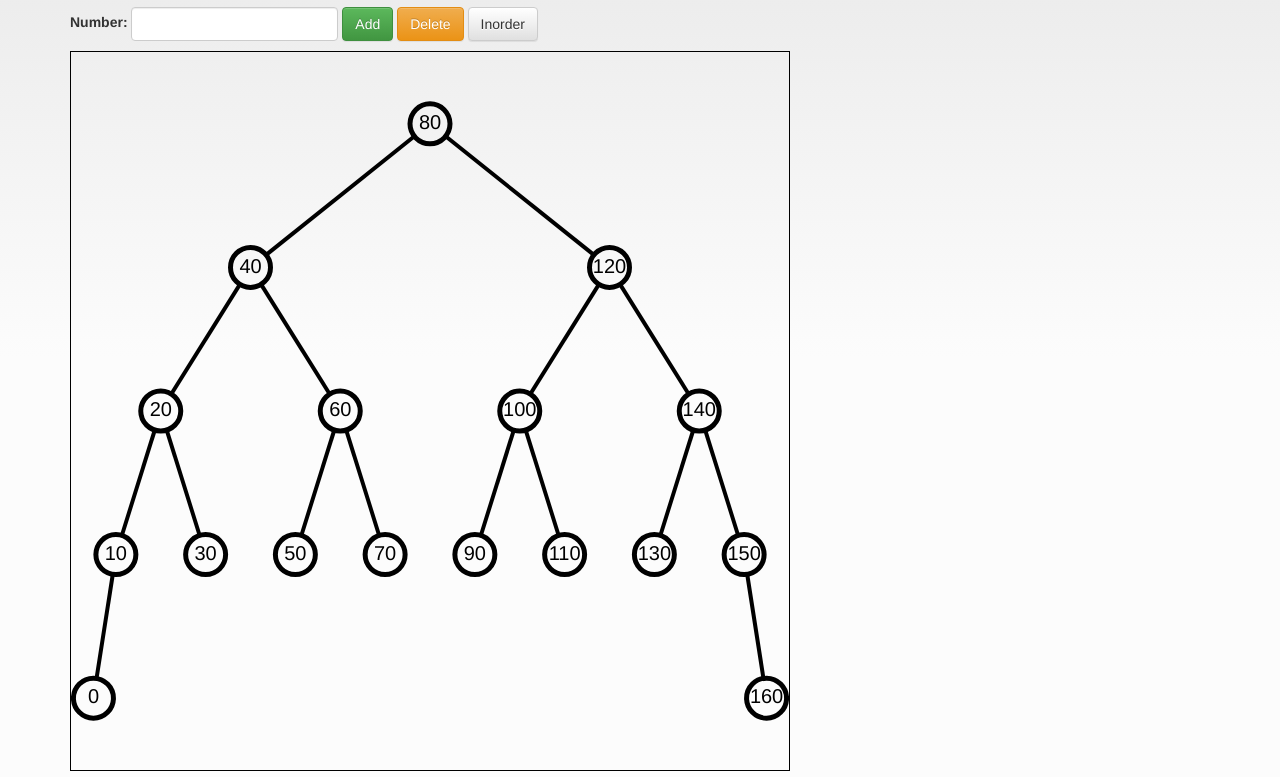
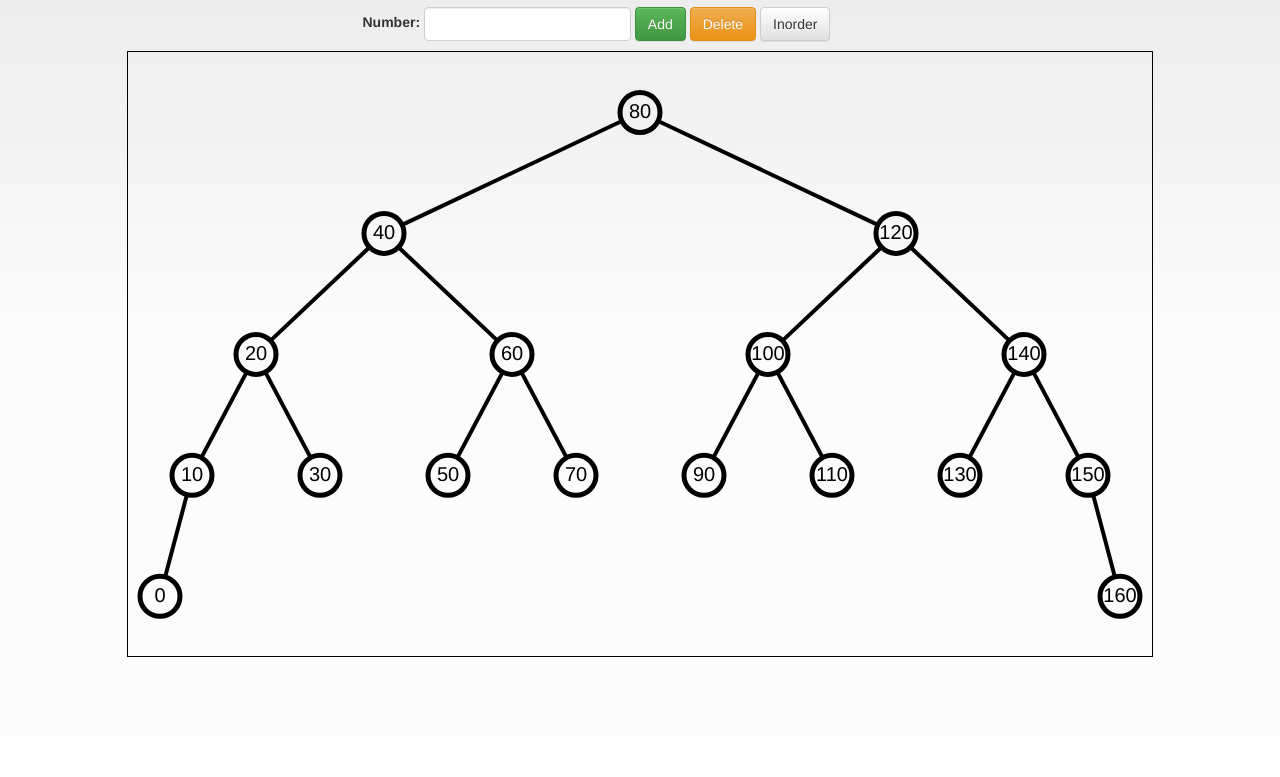
Before and after one commit to AleksanderGrzybowski/VisualTree, a website: page app/index.html in a window 1280 px wide. Shown: the part 63-840 px from the top of the page. After the commit the page ends 800 px from the top, so only its background shows below. Drawn offline with nearby package versions, Linux system fonts and the light colour scheme.

Commit message:
Some styling

```diff
--- a/app/app.js
+++ b/app/app.js
@@ -20,7 +20,12 @@ function appendSnapshot(snapshots, root, text) {
 
 
 $(function () {
-    $('svg').empty();
+    var $svg = $('svg');
+    var $body = $('body');
+
+    $svg.height($body.height() * 0.7);
+    $svg.width($body.width() * 0.8);
+
     APP.animatedBTree.update();
 
     $('#add').click(function () {
--- a/app/config.js
+++ b/app/config.js
@@ -1,5 +1,5 @@
 var CONFIG = {
-    delay: 1000,
+    delay: 2000,
     circleRadius: 20,
     levelsScalingFactor: 10
 };
--- a/app/index.html
+++ b/app/index.html
@@ -27,7 +27,7 @@
     </div>
 
     <div class="row">
-        <div class="col-md-12">
+        <div class="col-md-6 col-md-offset-3">
             <form class="form-inline">
                 <div class="form-group">
                     <label for="number">Number:</label>
@@ -48,7 +48,8 @@
     </div>
 
     <div class="row">
-        <div class="col-md-12" id="explanation">
+        <div class="col-md-12">
+            <h1 id="explanation" class="text-center"></h1>
         </div>
     </div>
 
--- a/app/style.css
+++ b/app/style.css
@@ -4,7 +4,8 @@ line {
 }
 svg {
     border: 1px solid black;
-    margin-top: 10px;
+    margin: 10px auto;
+    display: block;
 }
 
 #explanation {
```
